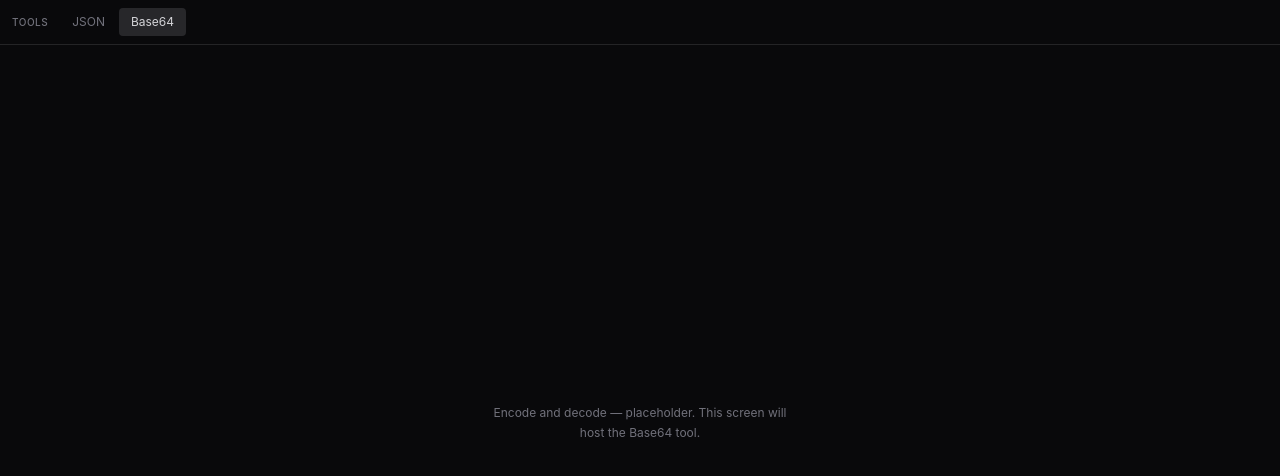
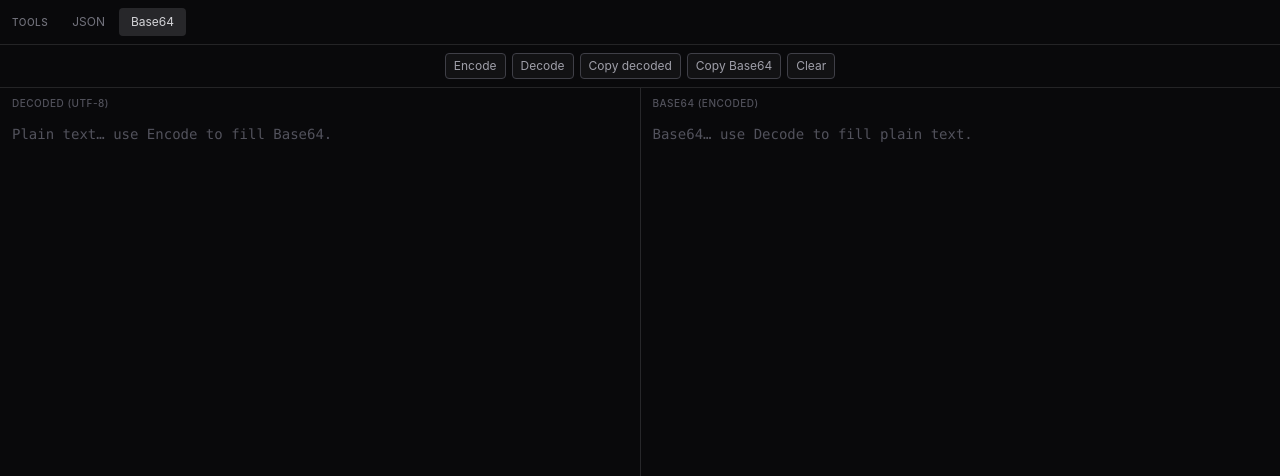
Before and after one commit to SaeidAnwar/devtools, a React (Vite) app: page / in a window 1280 px wide. Both pictures are taken after a click on the button "Base64". Shown: the top 476 px of the page. Built offline with nearby package versions, Linux system fonts and the light colour scheme.

Commit message:
added base64 tool

```diff
--- a/src/App.jsx
+++ b/src/App.jsx
@@ -1,6 +1,6 @@
 import { useState } from 'react';
 import AppNavbar from './components/AppNavbar';
-import Base64ToolPlaceholder from './components/Base64ToolPlaceholder';
+import Base64Tool from './components/base64-tool';
 import JsonFormatter from './components/json-formatter';
 import './App.css';
 
@@ -12,7 +12,7 @@ function App() {
       <AppNavbar activeTool={activeTool} onToolChange={setActiveTool} />
       <div className="min-h-0 flex-1">
         {activeTool === 'json' && <JsonFormatter />}
-        {activeTool === 'base64' && <Base64ToolPlaceholder />}
+        {activeTool === 'base64' && <Base64Tool />}
       </div>
     </div>
   );
--- a/src/components/Base64ToolPlaceholder.jsx
+++ /dev/null
@@ -1,9 +0,0 @@
-export default function Base64ToolPlaceholder() {
-  return (
-    <div className="flex h-full min-h-0 flex-col items-center justify-center bg-zinc-950 px-4 text-center">
-      <p className="max-w-xs text-xs leading-relaxed text-zinc-500">
-        Encode and decode — placeholder. This screen will host the Base64 tool.
-      </p>
-    </div>
-  );
-}
--- /dev/null
+++ b/src/components/base64-tool/Base64Tool.jsx
@@ -0,0 +1,77 @@
+import JsonFormatterHeader from '../json-formatter/JsonFormatterHeader';
+import { useBase64Split } from './useBase64Split';
+
+const labelCls =
+  'shrink-0 select-none px-3 pt-2 text-[10px] font-medium uppercase tracking-wider text-zinc-600';
+
+const editorShell =
+  'min-h-0 w-full flex-1 resize-none overflow-auto border-0 bg-transparent p-3 font-mono text-sm leading-relaxed whitespace-pre-wrap break-words text-zinc-300 placeholder:text-zinc-600 focus:outline-none';
+
+const actionBtn =
+  'rounded border border-zinc-700 bg-zinc-900/60 px-2 py-1 text-xs text-zinc-400 transition-colors hover:border-zinc-600 hover:bg-zinc-800 hover:text-zinc-300';
+
+export default function Base64Tool() {
+  const {
+    plainText,
+    base64Text,
+    status,
+    handlePlainChange,
+    handleBase64Change,
+    handleEncode,
+    handleDecode,
+    handleCopyPlain,
+    handleCopyBase64,
+    handleClear,
+  } = useBase64Split();
+
+  return (
+    <div className="flex h-full min-h-0 flex-col bg-zinc-950 text-zinc-300 antialiased">
+      <div className="grid shrink-0 grid-cols-[minmax(0,1fr)_auto_minmax(0,1fr)] items-center gap-2 border-b border-zinc-800/90 px-3 py-2">
+        <div className="min-w-0" aria-hidden="true" />
+        <div className="flex flex-wrap items-center justify-center gap-1.5">
+          <button type="button" className={actionBtn} onClick={handleEncode}>
+            Encode
+          </button>
+          <button type="button" className={actionBtn} onClick={handleDecode}>
+            Decode
+          </button>
+          <button type="button" className={actionBtn} onClick={handleCopyPlain}>
+            Copy decoded
+          </button>
+          <button type="button" className={actionBtn} onClick={handleCopyBase64}>
+            Copy Base64
+          </button>
+          <button type="button" className={actionBtn} onClick={handleClear}>
+            Clear
+          </button>
+        </div>
+        <div className="flex min-w-0 justify-end">
+          <JsonFormatterHeader status={status} />
+        </div>
+      </div>
+
+      <div className="flex min-h-0 flex-1 divide-x divide-zinc-800">
+        <div className="flex min-h-0 min-w-0 flex-1 flex-col">
+          <div className={labelCls}>Decoded (UTF-8)</div>
+          <textarea
+            className={editorShell}
+            spellCheck={false}
+            placeholder="Plain text… use Encode to fill Base64."
+            value={plainText}
+            onChange={(e) => handlePlainChange(e.target.value)}
+          />
+        </div>
+        <div className="flex min-h-0 min-w-0 flex-1 flex-col">
+          <div className={labelCls}>Base64 (encoded)</div>
+          <textarea
+            className={editorShell}
+            spellCheck={false}
+            placeholder="Base64… use Decode to fill plain text."
+            value={base64Text}
+            onChange={(e) => handleBase64Change(e.target.value)}
+          />
+        </div>
+      </div>
+    </div>
+  );
+}
--- /dev/null
+++ b/src/components/base64-tool/index.js
@@ -0,0 +1 @@
+export { default } from './Base64Tool';
--- /dev/null
+++ b/src/components/base64-tool/useBase64Split.js
@@ -0,0 +1,90 @@
+import { useState, useCallback } from 'react';
+import { encodeUtf8ToBase64, decodeBase64ToUtf8 } from '../../lib/base64';
+import { STATUS_TYPE } from '../../lib/json-formatter/constants';
+
+const emptyStatus = { message: '', type: STATUS_TYPE.NONE };
+
+export function useBase64Split() {
+  const [plainText, setPlainText] = useState('');
+  const [base64Text, setBase64Text] = useState('');
+  const [status, setStatus] = useState(emptyStatus);
+
+  const clearStatus = useCallback(() => setStatus(emptyStatus), []);
+
+  const handlePlainChange = useCallback((value) => {
+    setPlainText(value);
+    clearStatus();
+  }, [clearStatus]);
+
+  const handleBase64Change = useCallback((value) => {
+    setBase64Text(value);
+    clearStatus();
+  }, [clearStatus]);
+
+  const handleEncode = useCallback(() => {
+    clearStatus();
+    try {
+      setBase64Text(encodeUtf8ToBase64(plainText));
+      setStatus({ message: 'Encoded to Base64', type: STATUS_TYPE.SUCCESS });
+      setTimeout(() => setStatus(emptyStatus), 2000);
+    } catch {
+      setStatus({ message: 'Could not encode to Base64', type: STATUS_TYPE.ERROR });
+    }
+  }, [plainText, clearStatus]);
+
+  const handleDecode = useCallback(() => {
+    clearStatus();
+    const cleaned = base64Text.replace(/\s+/g, '');
+    if (!cleaned) {
+      setStatus({ message: 'Nothing to decode', type: STATUS_TYPE.ERROR });
+      return;
+    }
+    try {
+      setPlainText(decodeBase64ToUtf8(base64Text));
+      setStatus({ message: 'Decoded to UTF-8', type: STATUS_TYPE.SUCCESS });
+      setTimeout(() => setStatus(emptyStatus), 2000);
+    } catch (e) {
+      const msg = e instanceof Error ? e.message : 'Decode failed';
+      setStatus({ message: msg, type: STATUS_TYPE.ERROR });
+    }
+  }, [base64Text, clearStatus]);
+
+  const handleCopyPlain = useCallback(() => {
+    if (!plainText) {
+      setStatus({ message: 'Nothing to copy', type: STATUS_TYPE.ERROR });
+      return;
+    }
+    void navigator.clipboard.writeText(plainText);
+    setStatus({ message: 'Copied decoded text', type: STATUS_TYPE.SUCCESS });
+    setTimeout(() => setStatus(emptyStatus), 2000);
+  }, [plainText]);
+
+  const handleCopyBase64 = useCallback(() => {
+    if (!base64Text) {
+      setStatus({ message: 'Nothing to copy', type: STATUS_TYPE.ERROR });
+      return;
+    }
+    void navigator.clipboard.writeText(base64Text);
+    setStatus({ message: 'Copied Base64', type: STATUS_TYPE.SUCCESS });
+    setTimeout(() => setStatus(emptyStatus), 2000);
+  }, [base64Text]);
+
+  const handleClear = useCallback(() => {
+    setPlainText('');
+    setBase64Text('');
+    setStatus(emptyStatus);
+  }, []);
+
+  return {
+    plainText,
+    base64Text,
+    status,
+    handlePlainChange,
+    handleBase64Change,
+    handleEncode,
+    handleDecode,
+    handleCopyPlain,
+    handleCopyBase64,
+    handleClear,
+  };
+}
--- /dev/null
+++ b/src/lib/base64/index.js
@@ -0,0 +1 @@
+export * from './utf8Base64';
--- /dev/null
+++ b/src/lib/base64/utf8Base64.js
@@ -0,0 +1,31 @@
+export function encodeUtf8ToBase64(text) {
+  const bytes = new TextEncoder().encode(text);
+  let binary = '';
+  for (let i = 0; i < bytes.length; i++) {
+    binary += String.fromCharCode(bytes[i]);
+  }
+  return btoa(binary);
+}
+
+export function decodeBase64ToUtf8(base64) {
+  const cleaned = base64.replace(/\s+/g, '');
+  if (!cleaned) return '';
+
+  let binary;
+  try {
+    binary = atob(cleaned);
+  } catch {
+    throw new Error('Invalid Base64');
+  }
+
+  const bytes = new Uint8Array(binary.length);
+  for (let i = 0; i < binary.length; i++) {
+    bytes[i] = binary.charCodeAt(i);
+  }
+
+  try {
+    return new TextDecoder('utf-8', { fatal: true }).decode(bytes);
+  } catch {
+    throw new Error('Invalid UTF-8 after decoding');
+  }
+}
```
